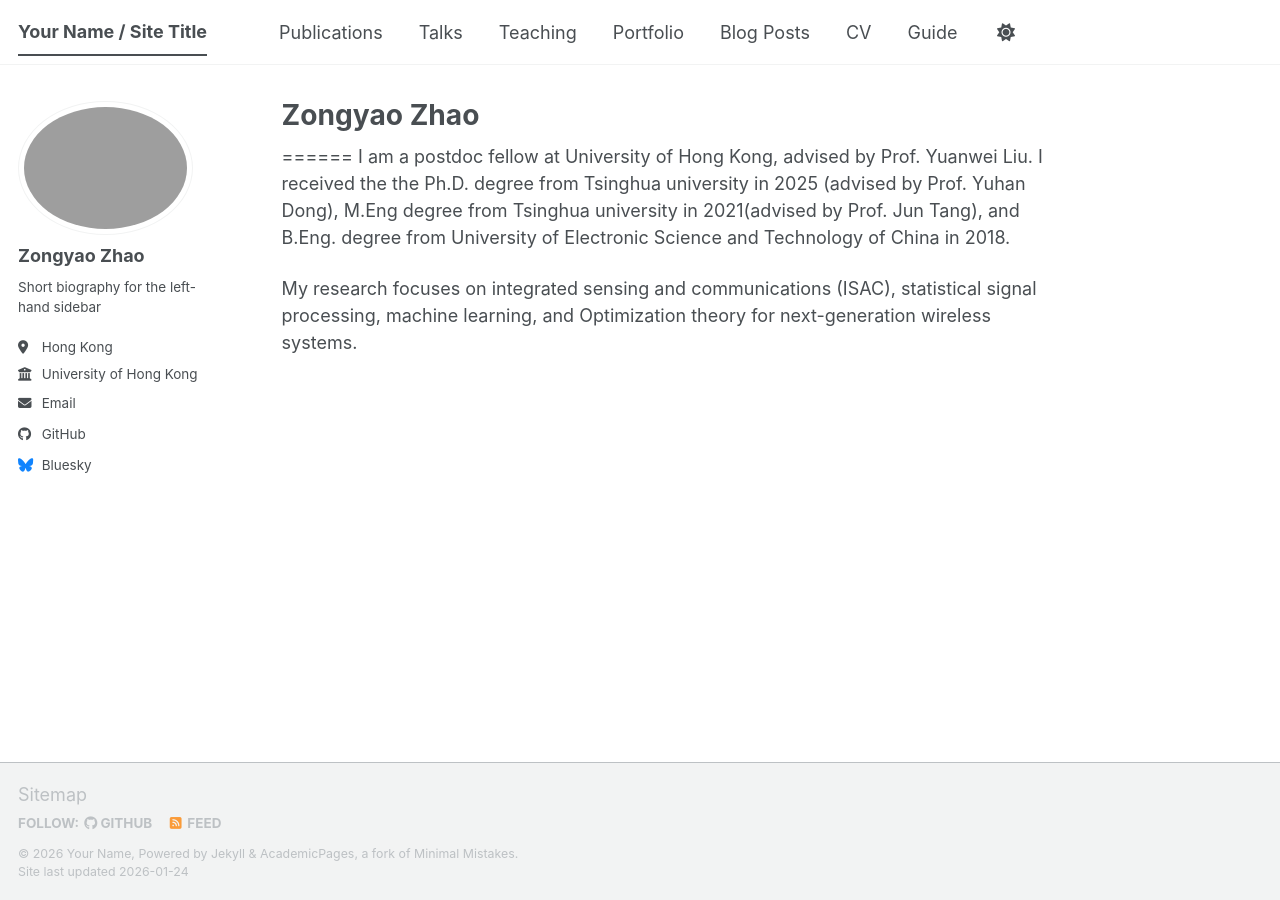
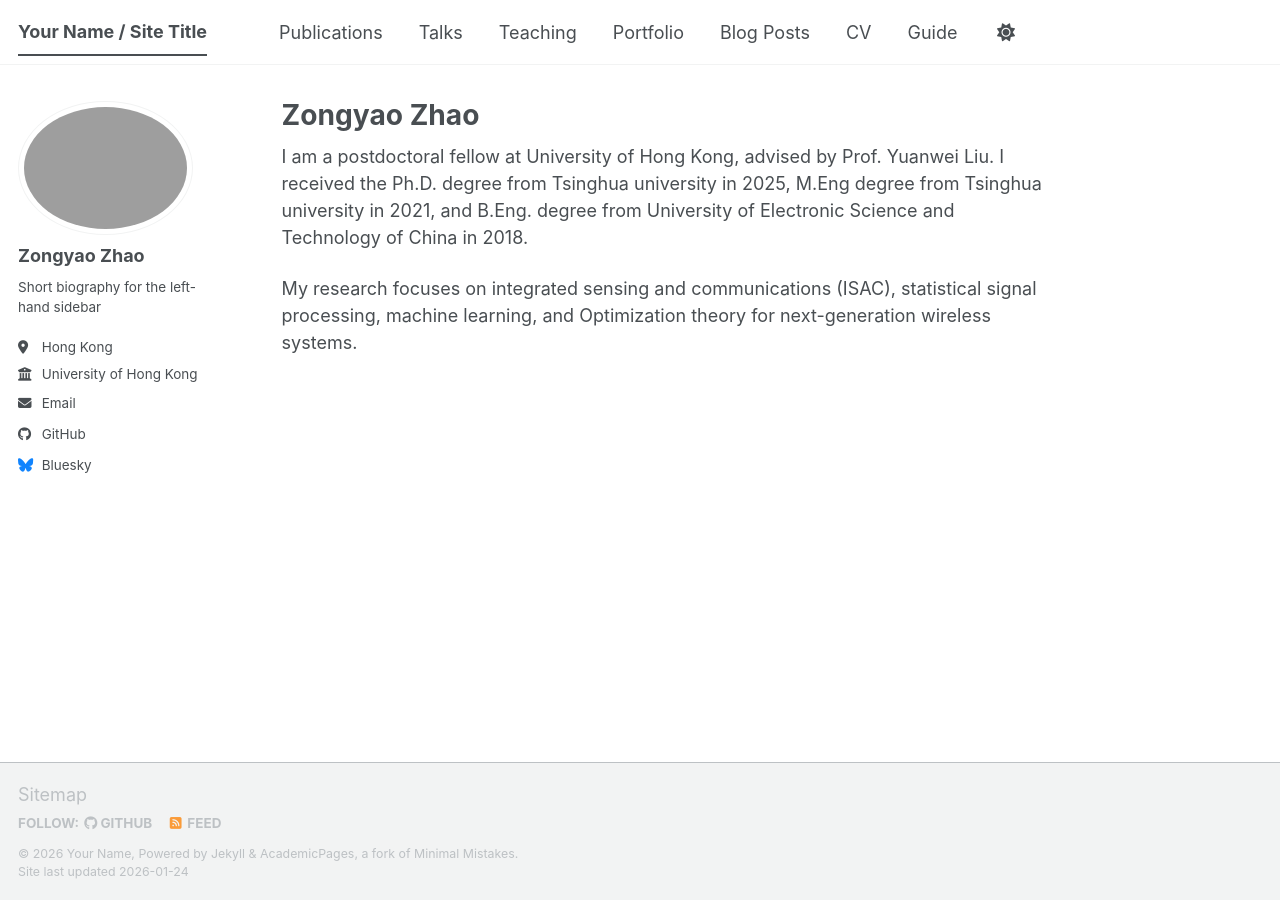
Before and after one commit to ZongyaoZhao/ZongyaoZhao.github.io, a Jekyll site: the page built from _pages/about.md, in a window 1280 px wide. Built offline with Jekyll 4.4.1, drawn with Linux system fonts in a browser that asks for light colours; a script bundle is joined from its source files by our own code; library files that are not in the unit come from our copies.

Commit message:
Revise biography in about.md for clarity
Corrected grammatical errors and improved clarity in the biography section.

```diff
--- a/_pages/about.md
+++ b/_pages/about.md
@@ -6,7 +6,6 @@ redirect_from:
   - /about/
   - /about.html
 ---
-======
-I am a postdoc fellow at University of Hong Kong, advised by Prof. Yuanwei Liu. I received the the Ph.D. degree from Tsinghua university in 2025 (advised by Prof. Yuhan Dong), M.Eng degree from Tsinghua university in 2021(advised by Prof. Jun Tang), and B.Eng. degree from University of Electronic Science and Technology of China in 2018.
+I am a postdoctoral fellow at University of Hong Kong, advised by Prof. Yuanwei Liu. I received the Ph.D. degree from Tsinghua university in 2025, M.Eng degree from Tsinghua university in 2021, and B.Eng. degree from University of Electronic Science and Technology of China in 2018.
 
 My research focuses on integrated sensing and communications (ISAC), statistical signal processing, machine learning, and Optimization theory for next-generation wireless systems.
```
